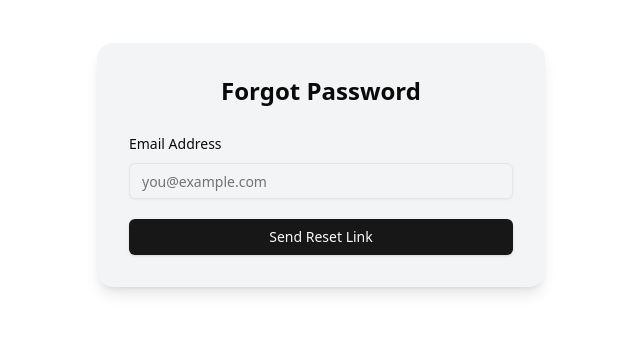
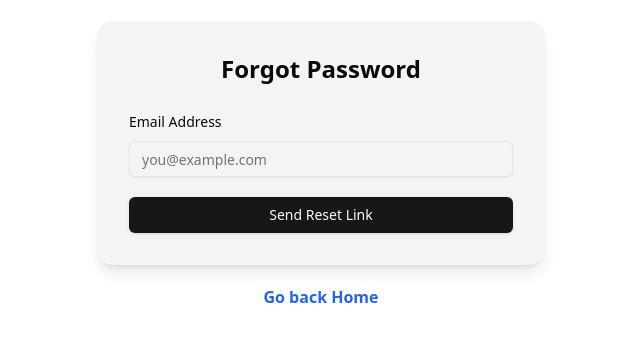
Before and after one commit to tushydan007/pwan_business_academy, a Next.js app: page /forgot-password in a window 1280 px wide. Shown: the part 259-600 px from the top of the page, without its empty margins (319-959 px from the left). Built offline with nearby package versions, Linux system fonts and the light colour scheme.

Commit message:
Added a link to go back home for the forgot-password page

```diff
--- a/app/(authentication)/forgot-password/page.tsx
+++ b/app/(authentication)/forgot-password/page.tsx
@@ -15,6 +15,7 @@ import {
   FormMessage,
 } from "@/components/ui/form";
 import { toast } from "react-hot-toast";
+import Link from "next/link";
 
 const ForgotPasswordSchema = z.object({
   email: z.string().email({ message: "Invalid email address" }),
@@ -53,6 +54,7 @@ export default function ForgotPasswordForm() {
   };
 
   return (
+    <>
       <div className="flex px-8">
         <div className="max-w-md w-full mx-auto mt-12 bg-gray-100 shadow-lg rounded-2xl p-8">
           <h2 className="text-2xl font-semibold mb-6 text-center">
@@ -86,5 +88,7 @@ export default function ForgotPasswordForm() {
           </Form>
         </div>
       </div>
+      <Link href="/" className="block text-center mt-5 font-semibold hover:underline text-blue-600">Go back Home</Link>
+    </>
   );
 }
```
Lines whose indentation alone changed are shown as unchanged.
